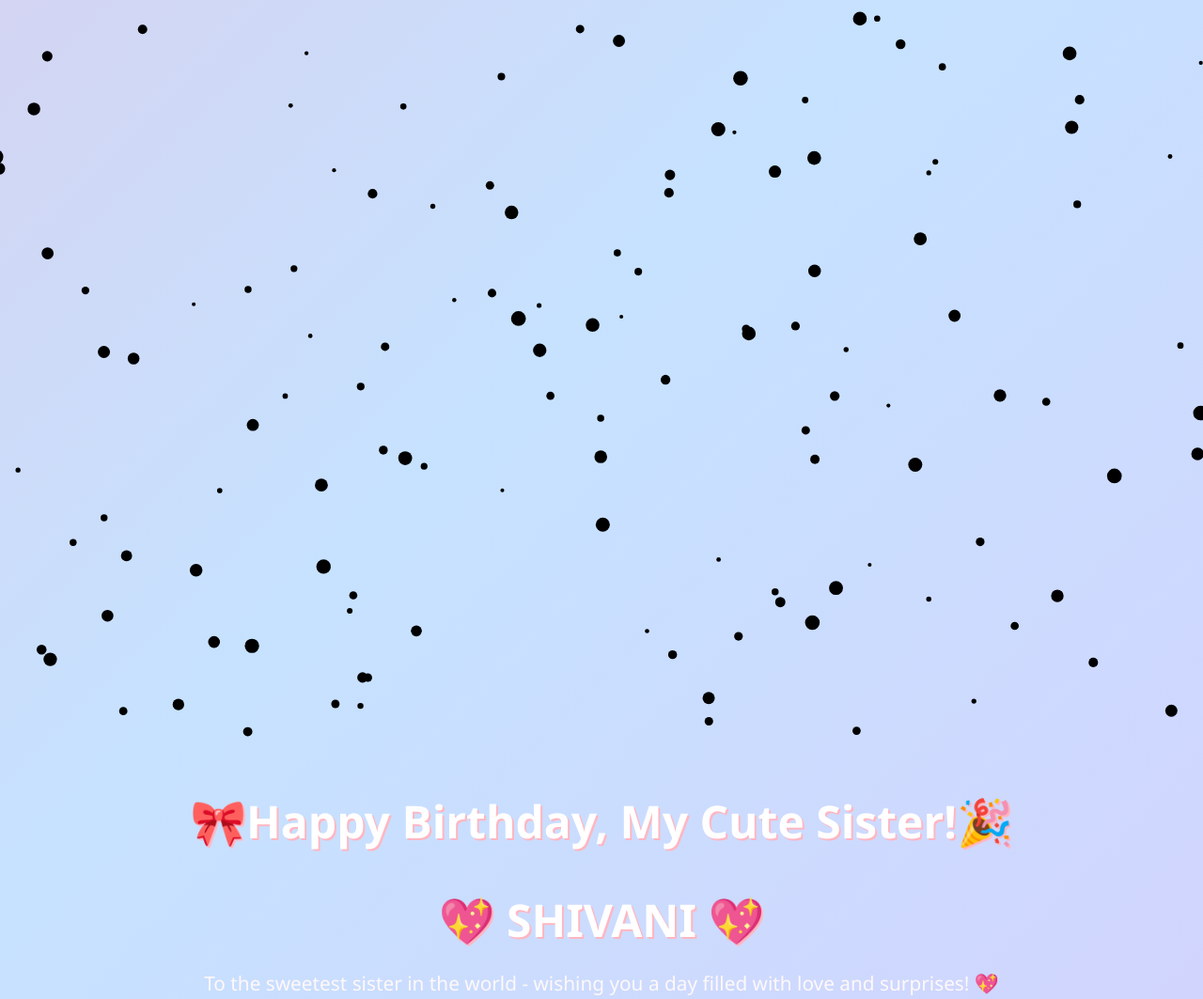
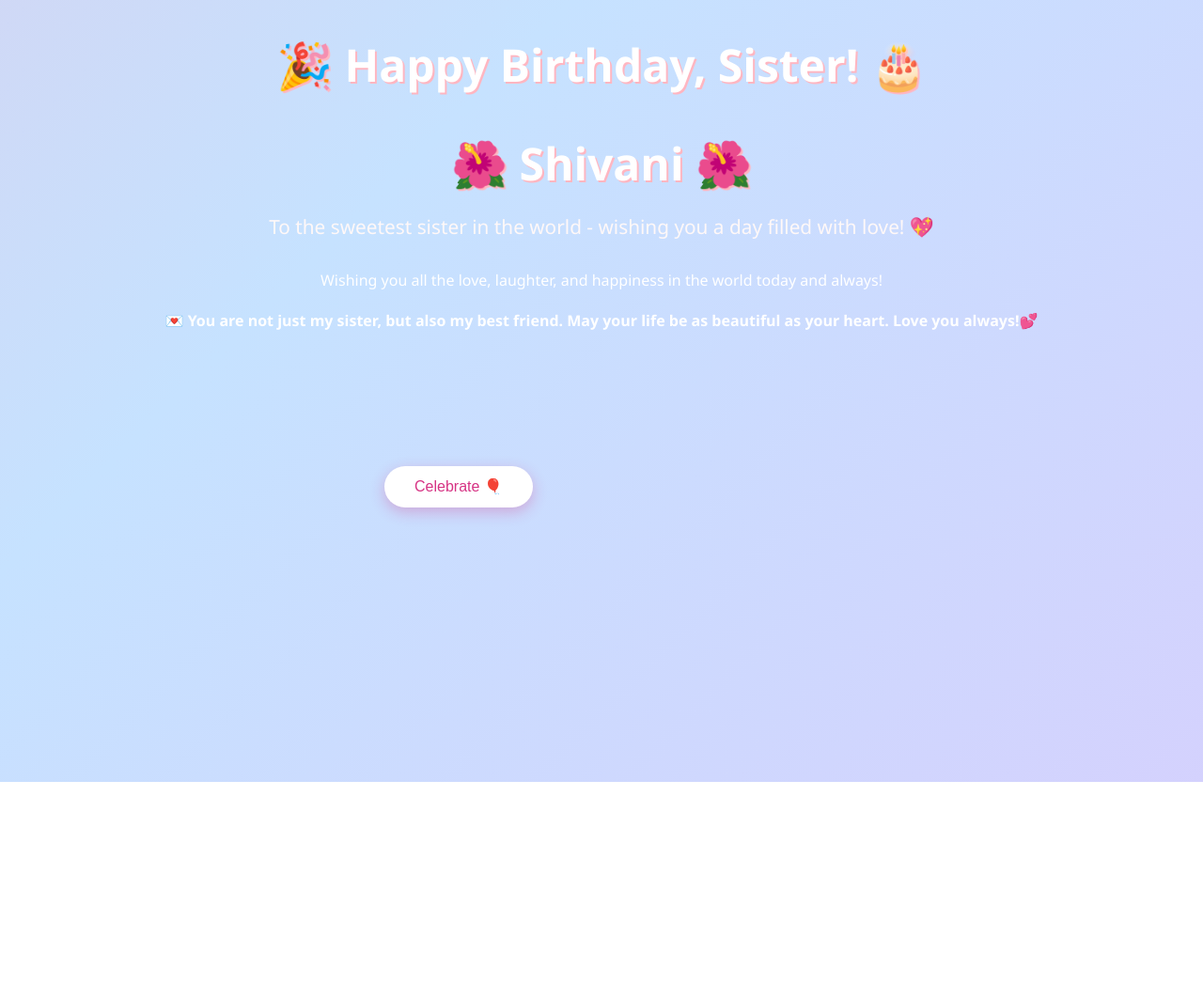
Before and after one commit to ranjit3390/bithday, a plain HTML site: page index.html in a window 1280 px wide. Shown: the top 1063 px of the page at 94% size. After the commit the page ends 832 px from the top, so only its background shows below. Drawn offline with Linux system fonts and the light colour scheme.

Commit message:
Add files via upload

```diff
--- a/index.html
+++ b/index.html
@@ -1,23 +1,20 @@
 <!DOCTYPE html>
 <html lang="en">
 <head>
-    <meta charset="UTF-8">
-    <meta name="viewport" content="width=device-width, initial-scale=1.0">
-    <title>Happy Birthday Sister!</title>
-    <link rel="stylesheet" href="style.css">
+  <meta charset="UTF-8" />
+  <meta name="viewport" content="width=device-width, initial-scale=1.0"/>
+  <title>Happy Birthday Sister</title>
+  <link rel="stylesheet" href="style.css" />
 </head>
 <body>
-    <canvas id="confetti"></canvas>
-    <div class="container">
-        <h1>🎀Happy Birthday, My Cute Sister!🎉</h1>
-        <h2>💖 SHIVANI 💖</h2>
-        <p class="subtitle">To the sweetest sister in the world - wishing you a day filled with love and surprises! 💖</p>
-        <button onclick="showWish()">🎁 Show Your Surprise</button>
-        <div id="wishbox" class="hidden">
-            💌 You are not just my sister, but also my best friend. May your life be as beautifuln as your heart. Love you always! 💕
-        </div>
-    </div>
-
-    <script src="script.js"></script>
+  <div class="container">
+    <h1>🎉 Happy Birthday, Sister! 🎂</h1>
+    <h2> 🌺 Shivani 🌺 </h2>
+    <p class="subtitle">To the sweetest sister in the world - wishing you a day filled with love! 💖</p>
+    <p class="message">Wishing you all the love, laughter, and happiness in the world today and always!</p>
+    <h4> 💌 You are not just my sister, but also my best friend. May your life be as beautiful as your heart. Love you always!💕</h4>
+     <button onclick="showConfetti()">Celebrate 🎈</button>
+  <canvas id="confetti"></canvas>
+  <script src="script.js"></script>
 </body>
 </html>
--- a/script.js
+++ b/script.js
@@ -1,44 +1,44 @@
-function showWish () {
-    const box = document.getElementById('wishbox');
-    box.classList.remove('hidden');
-}
+function showConfetti() {
 
-const canvas = document.getElementById("confetti");
-const ctx = canvas.getContext("2d");
+  const canvas = document.getElementById('confetti');
+  const ctx = canvas.getContext('2d');
 
   canvas.width = window.innerWidth;
   canvas.height = window.innerHeight;
 
-const confettiCount = 150;
-const confettis = [];
-
-for (let i = 0; i < confettiCount; i++) {
-    confettis.push({
+  const pieces = [];
+  for (let i = 0; i < 100; i++) {
+    pieces.push({
       x: Math.random() * canvas.width,
       y: Math.random() * canvas.height,
-        r: Math.random() * 6 + 2,
-        d: Math.random() * 50,
-        title: Math.floor(Math.random() * 10)-5
+      r: Math.random() * 10 + 5,
+      d: Math.random() * 100,
+      color: `hsl(${Math.random() * 360}, 100%, 50%)`,
+      tilt: Math.random() * 10 - 10
     });
   }
 
-function drawConfetti() {
-    ctx.clearRect(0,0, canvas.width,canvas.height);
-    confettis.forEach(p => {
+  function draw() {
+    ctx.clearRect(0, 0, canvas.width, canvas.height);
+    pieces.forEach(p => {
       ctx.beginPath();
+      ctx.arc(p.x, p.y, p.r, 0, Math.PI * 2);
       ctx.fillStyle = p.color;
-        ctx.arc(p.x, p.y, p.r,0,Math.PI *2);
       ctx.fill();
-        p.y += Math.cos(p.d) + 1;
+    });
+    update();
+  }
+
+  function update() {
+    pieces.forEach(p => {
+      p.y += 2;
       p.x += Math.sin(p.d);
-
       if (p.y > canvas.height) {
-            p.y = -10;
+        p.y = 0;
         p.x = Math.random() * canvas.width;
       }
     });
-
-    requestAnimationFrame(drawConfetti);
   }
 
-drawConfetti();
+  setInterval(draw, 30);
+}
--- a/style.css
+++ b/style.css
@@ -1,8 +1,9 @@
+/* Gradient Background */
 body {
   margin: 0;
   padding: 0;
   font-family: 'Segoe UI', sans-serif;
-    background: linear-gradient(135deg, #ffdde1, #f2b5d4, #c6e2ff ,#e0c3fc);
+  background: linear-gradient(135deg, #ffdde1, #f2b5d4, #c6e2ff, #e0c3fc);
   background-size: 400% 400%;
   animation: gradientFlow 12s ease infinite;
   color: #fff;
@@ -35,6 +36,12 @@ h2 {
      text-shadow: 2px 2px #ffb6c1;
 }
 
+h3 {
+     font-size: 3rem;
+     margin-bottom: 0.5rem;
+     text-shadow: 2px 2px #ffb6c1;
+}
+
 .subtitle {
   font-size: 1.3rem;
   margin-bottom: 2rem;
@@ -46,18 +53,20 @@ button {
   font-size: 1rem;
   background: #fff;
   color: #d63384;
+  border: none;
   border-radius: 30px;
   cursor: pointer;
   box-shadow: 0 5px 15px rgba(214, 51, 132, 0.3);
-    transition: transfrom 0.2s ease;
+  transition: transform 0.2s ease;
 }
+
 button:hover {
   transform: scale(1.05);
 }
 
-#wishbox {
+#wishBox {
   margin-top: 2rem;
-    background-color: rgba(255,255,255,0.15);
+  background-color: rgba(255, 255, 255, 0.15);
   padding: 1rem 2rem;
   border-radius: 20px;
   backdrop-filter: blur(6px);
@@ -71,6 +80,6 @@ button:hover {
 }
 
 @keyframes fadeIn {
-    from {opacity: 0; transform: translateY(20px);}
-    to {opacity: 1; transform: translateY(0);}
+  from { opacity: 0; transform: translateY(20px); }
+  to { opacity: 1; transform: translateY(0); }
 }
```
Lines whose indentation alone changed are shown as unchanged.
